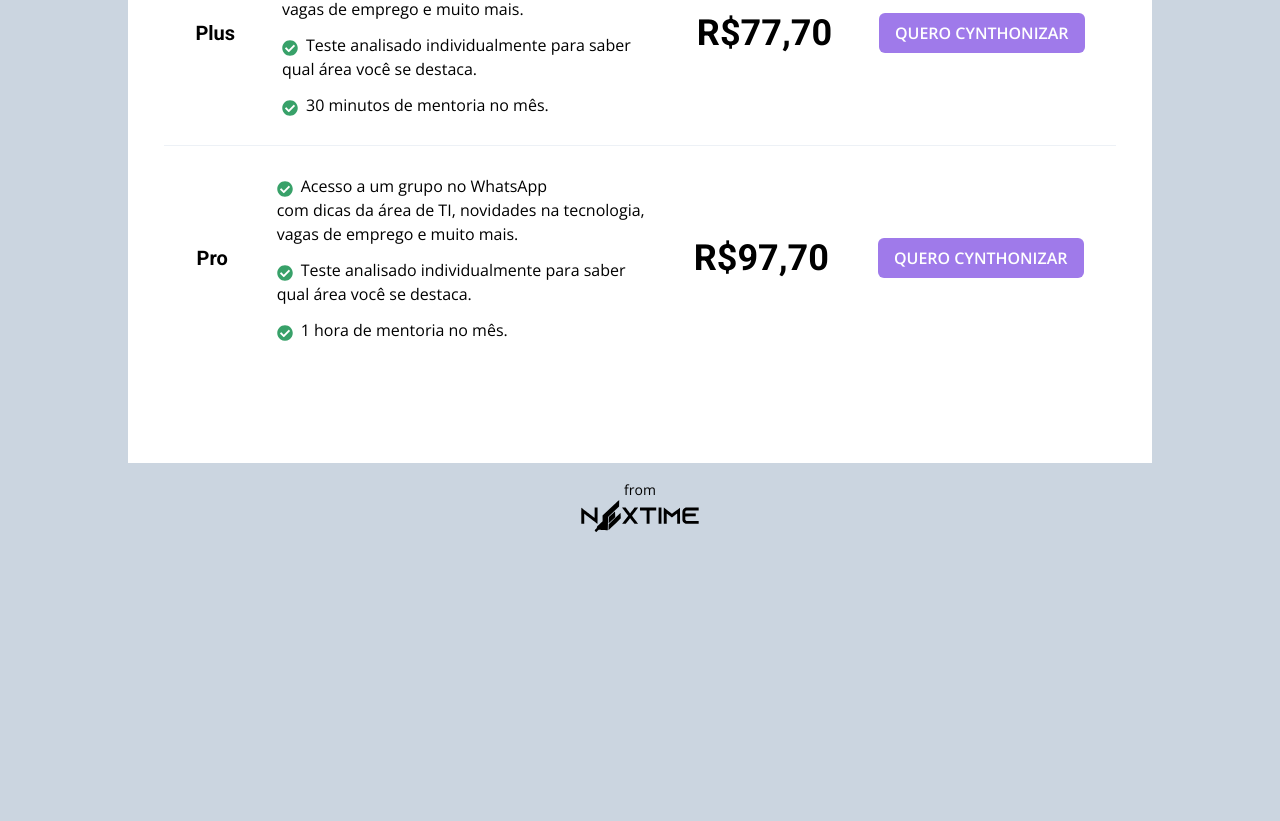
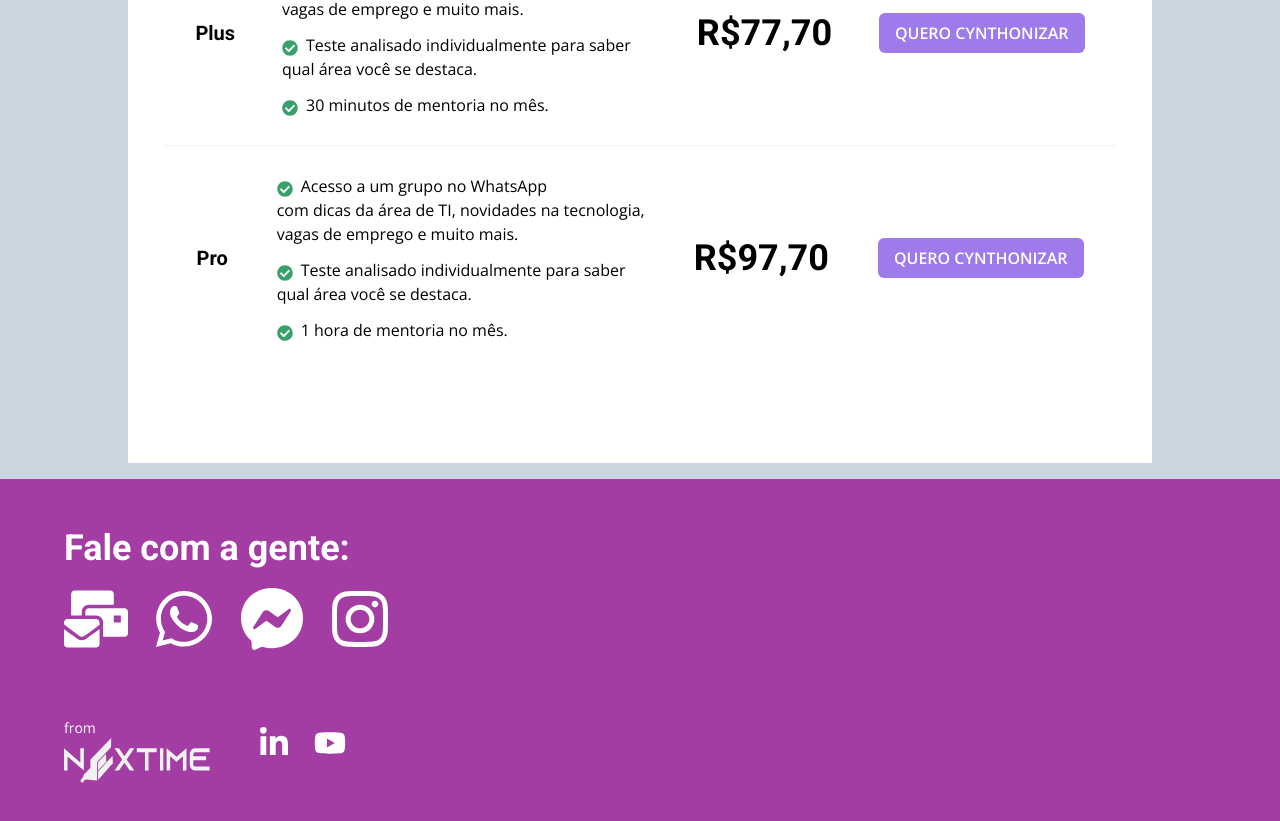
Before and after one commit to nextimecode/cynthia_senek, a Next.js app: page / in a window 1280 px wide. Shown: the part 680-1501 px from the top of the page. Before the commit the page ends 1228 px from the top, so only its background shows below. Built offline with nearby package versions, Linux system fonts and the light colour scheme; no server answers; what axios-retry would draw is missing.

Commit message:
feat: new footer

```diff
--- a/src/components/organisms/NextFooter/index.tsx
+++ b/src/components/organisms/NextFooter/index.tsx
@@ -1,24 +1,119 @@
+import React from 'react'
+import Image from 'next/image'
 import Link from 'next/link'
 
-import { Text, Flex } from '@chakra-ui/react'
+import { Box, Container, Grid, GridItem, Heading, HStack, Icon, Text } from '@chakra-ui/react'
 
-import NextimeSvg from '../../atoms/NextimeSvg'
+import {
+  FaInstagram,
+  FaLinkedinIn,
+  FaWhatsapp,
+  FaMailBulk,
+  FaYoutube,
+  FaFacebookMessenger
+} from 'react-icons/fa'
 
 export type NextFooterProps = {
   bg?: 'next-primary' | undefined
 }
 
-const NextFooter = () => {
+const NextFooter = ({ bg = 'next-primary' }: NextFooterProps) => {
   return (
     <footer>
-      <Flex justifyContent={'center'} mb={4}>
-        <Link href={'https://www.nextime.com.br/'}>
-          <Text textAlign={'center'} fontSize="sm" color={'black'}>
-            from
-          </Text>
-          <NextimeSvg size={2} />
-        </Link>
-      </Flex>
+      <Box bg={bg} pt={12} pb={12}>
+        <Grid templateColumns="repeat(5, 2fr)">
+          <GridItem colSpan={[1, 3]}>
+            <Container maxW="2xl">
+              <Box>
+                <Heading fontWeight={600} color="white">
+                  Fale com a gente:
+                </Heading>
+                <HStack spacing={6} pt={4} pb={10}>
+                  <Link
+                    href={
+                      'mailto:contato@nextime.com.br?subject=Orçamento para NeXTIME&body=Olá,%20NeXTIME'
+                    }
+                    target={'_blank'}
+                  >
+                    <Icon
+                      color="white"
+                      _hover={{ color: 'next-dark' }}
+                      as={FaMailBulk}
+                      w={16}
+                      h={16}
+                    />
+                  </Link>
+                  <Link
+                    href={
+                      'https://api.whatsapp.com/send?phone=5511972436305&text=Ol%C3%A1,%20Pedro!%0AGostaria%20de%20participar%20da%20mentoria.'
+                    }
+                    target={'_blank'}
+                  >
+                    <Icon
+                      color="white"
+                      _hover={{ color: 'next-dark' }}
+                      as={FaWhatsapp}
+                      w={16}
+                      h={16}
+                    />
+                  </Link>
+                  <Link href={'https://m.me/102621504903865'} target={'_blank'}>
+                    <Icon
+                      color="white"
+                      _hover={{ color: 'next-dark' }}
+                      as={FaFacebookMessenger}
+                      w={16}
+                      h={16}
+                    />
+                  </Link>
+                  <Link href={'https://www.instagram.com/nextimetec/'}>
+                    <Icon
+                      color="white"
+                      _hover={{ color: 'next-dark' }}
+                      as={FaInstagram}
+                      w={16}
+                      h={16}
+                    />
+                  </Link>
+                </HStack>
+                <HStack spacing={6} pt={3} pb={12}>
+                  <Link href={'https://www.nextime.com.br/'}>
+                    <Box pe={6} pt={2}>
+                      <Text fontSize="sm" color={'white'}>
+                        from
+                      </Text>
+                      <Image
+                        src="/images/logos/nextime_logo_white.svg"
+                        alt="NeXTIME Logo"
+                        width={146}
+                        height={46}
+                      />
+                    </Box>
+                  </Link>
+                  <Link href={'https://www.linkedin.com/company/nextimetec/'}>
+                    <Icon
+                      color="white"
+                      _hover={{ color: 'next-dark' }}
+                      as={FaLinkedinIn}
+                      w={8}
+                      h={8}
+                    />
+                  </Link>
+                  <Link href={'https://www.youtube.com/channel/UC1hFKnbaZ2dvmdYSDbRgVsA'}>
+                    <Icon
+                      color="white"
+                      _hover={{ color: 'next-dark' }}
+                      as={FaYoutube}
+                      w={8}
+                      h={8}
+                    />
+                  </Link>
+                </HStack>
+              </Box>
+            </Container>
+          </GridItem>
+        </Grid>
+      </Box>
     </footer>
   )
 }
--- a/src/components/organisms/NextHeader/index.tsx
+++ b/src/components/organisms/NextHeader/index.tsx
@@ -14,7 +14,7 @@ type Props = {
   logoSubtitleColor?: string
 }
 
-const NextHeader = ({
+export const NextHeader = ({
   logoSrc = '/images/logos/logo_nextime.svg',
   logoWidth = 146,
   logoHeight = 45,
@@ -37,5 +37,3 @@ const NextHeader = ({
     </Box>
   )
 }
-
-export default NextHeader
--- a/src/components/templates/NextLayout/index.tsx
+++ b/src/components/templates/NextLayout/index.tsx
@@ -1,6 +1,6 @@
 import Head from 'next/head'
 import React, { PropsWithChildren } from 'react'
-import NextHeader from '../../organisms/NextHeader'
+import { NextHeader } from '../../organisms/NextHeader'
 import NextFooter from '../../organisms/NextFooter'
 import { items } from '../../../data'
 
```
